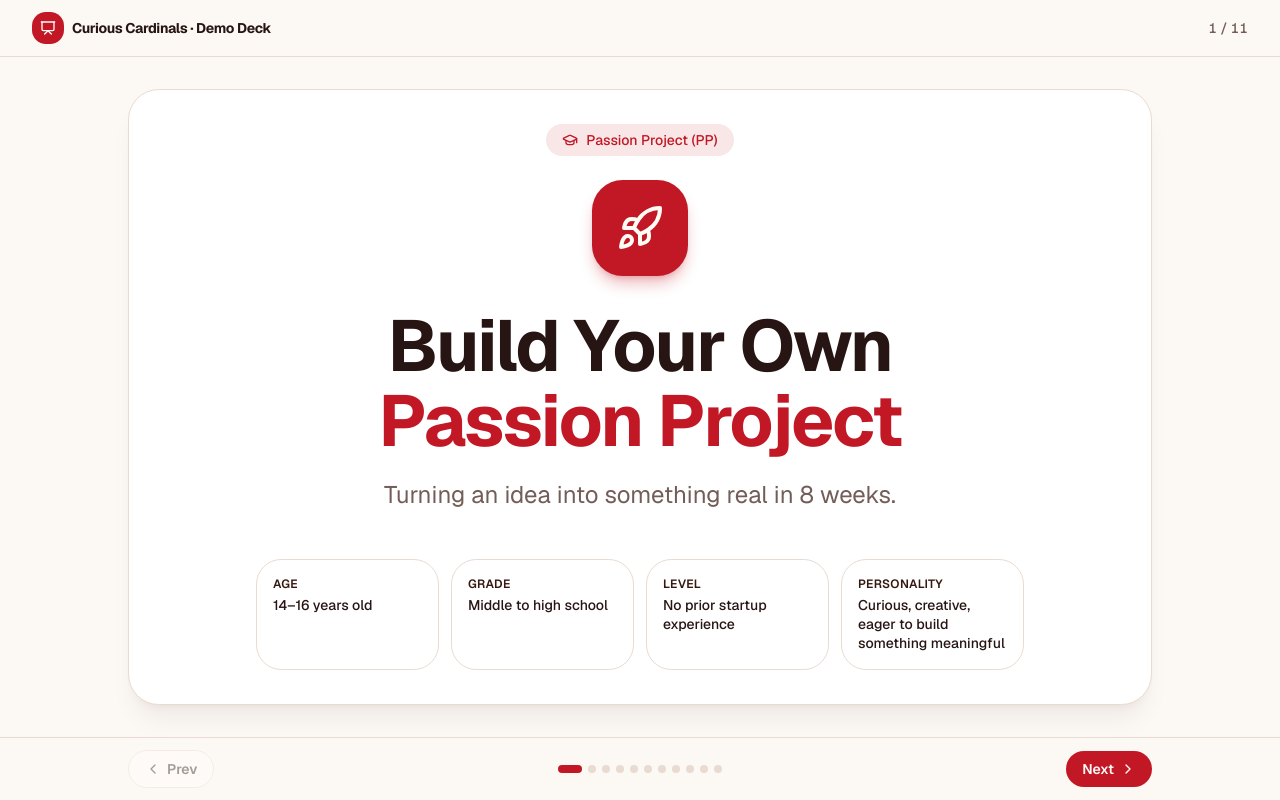
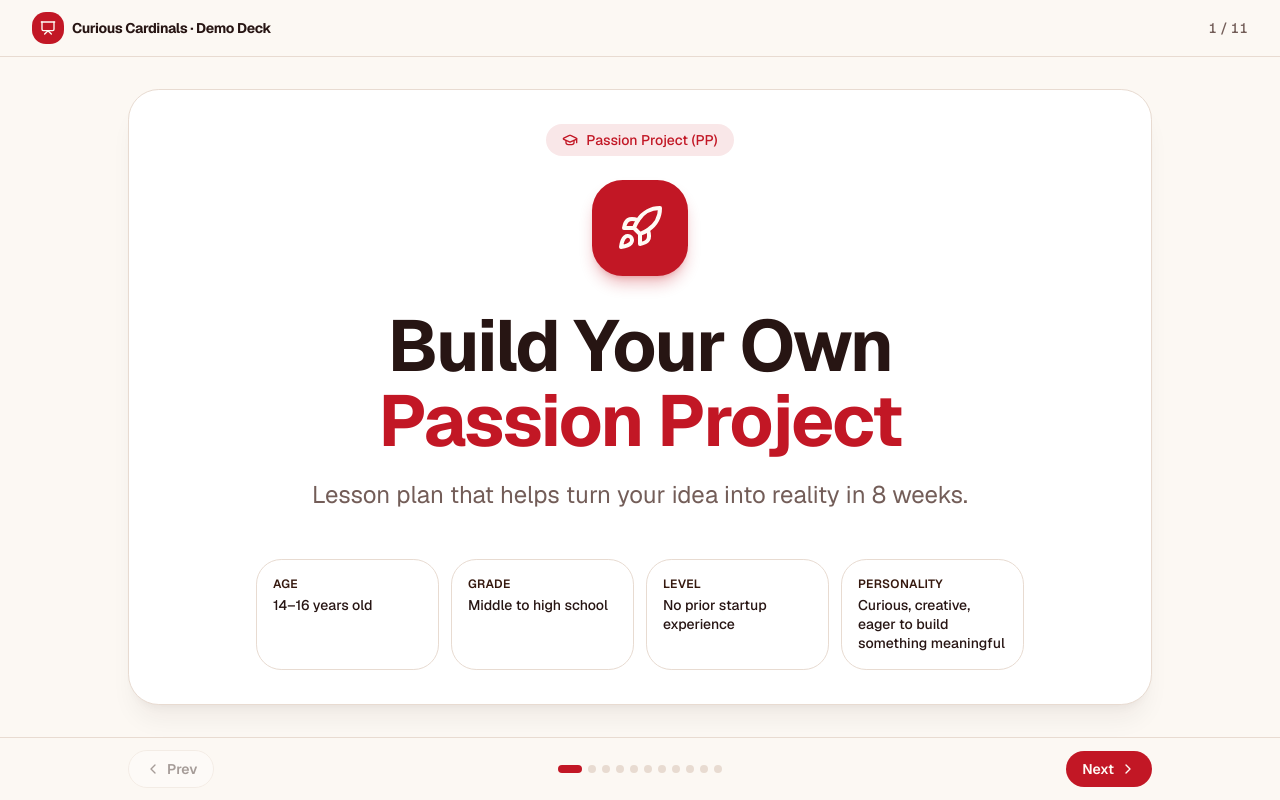
Before and after one commit to hxlookwok/passion-project-slides, a Next.js app: page / in a window 1280 px wide. Built offline with nearby package versions, Linux system fonts and the light colour scheme.

Commit message:
feat: update title slide description for clarity
Updated lesson plan text to better explain the process in 8 weeks

Co-authored-by: Halo Kwok <80060842+hxlookwok@users.noreply.github.com>

```diff
--- a/components/slides/title-slide.tsx
+++ b/components/slides/title-slide.tsx
@@ -20,7 +20,7 @@ export function TitleSlide() {
         Build Your Own <span className="text-primary">Passion Project</span>
       </h1>
       <p className="mt-5 max-w-2xl text-pretty text-lg text-muted-foreground md:text-2xl">
-        Turning an idea into something real in 8 weeks.
+        Lesson plan that helps turn your idea into reality in 8 weeks.
       </p>
 
       <div className="mt-12 grid w-full max-w-3xl grid-cols-2 gap-3 text-left md:grid-cols-4">
```
